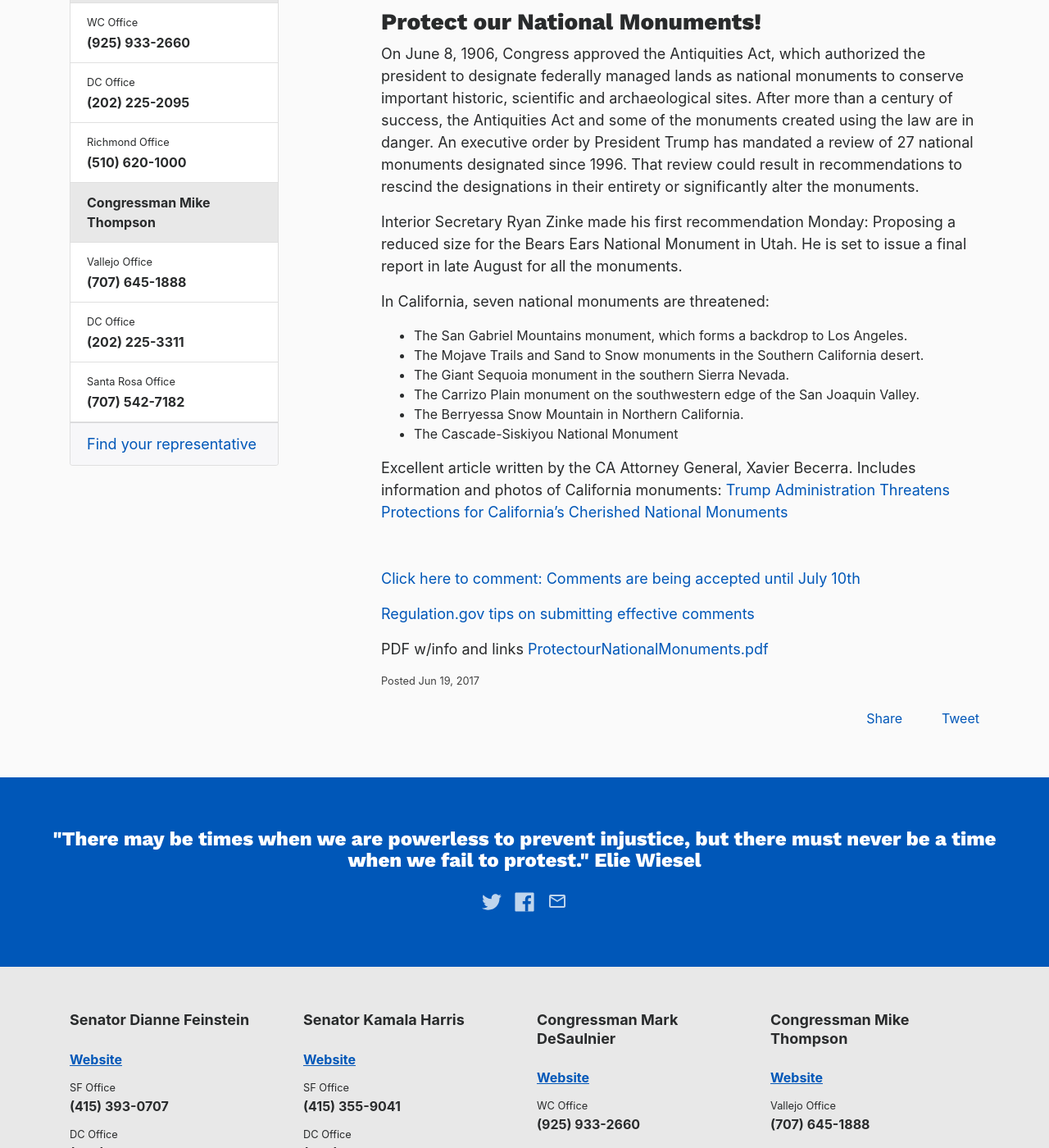
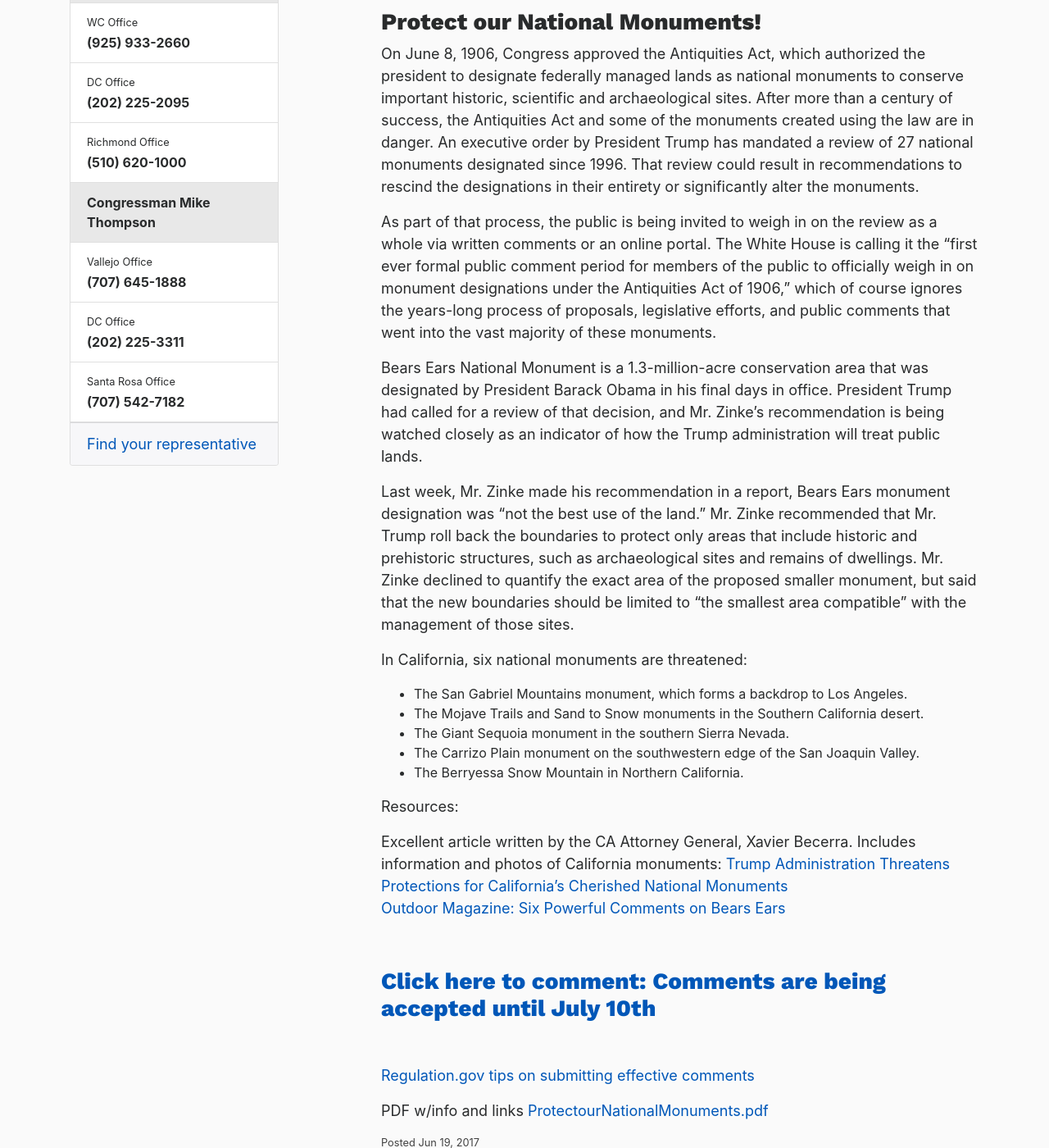
Before and after one commit to IndivisibleTemplate/BasicTemplate, a Jekyll site: the page built from _posts/2017-06-19-protect-our-public-lands.markdown, in a window 1280 px wide and 1400 px high, scrolled down 1347 px. Shown: the whole window at 82% size. Built offline with Jekyll 4.4.1, drawn with Linux system fonts in a browser that asks for light colours; nearby versions of some CDN libraries; comment, search, counter and statistics services are not loaded.

Commit message:
Updated Protect Our Public Lands

```diff
--- a/_posts/2017-06-19-protect-our-public-lands.markdown
+++ b/_posts/2017-06-19-protect-our-public-lands.markdown
@@ -11,25 +11,32 @@
 ![maine_1200_082416.jpg](/uploads/maine_1200_082416.jpg)
 
 ### Protect our National Monuments!
-
 On June 8, 1906, Congress approved the Antiquities Act, which authorized the president to designate federally managed lands as national monuments to conserve important historic, scientific and archaeological sites. After more than a century of success, the Antiquities Act and some of the monuments created using the law are in danger. An executive order by President Trump has mandated a review of 27 national monuments designated since 1996. That review could result in recommendations to rescind the designations in their entirety or significantly alter the monuments.
 
-Interior Secretary Ryan Zinke made his first recommendation Monday: Proposing a reduced size for the Bears Ears National Monument in Utah. He is set to issue a final report in late August for all the monuments.
+As part of that process, the public is being invited to weigh in on the review as a whole via written comments or an online portal. The White House is calling it the “first ever formal public comment period for members of the public to officially weigh in on monument designations under the Antiquities Act of 1906,” which of course ignores the years-long process of proposals, legislative efforts, and public comments that went into the vast majority of these monuments.
 
-In California, seven national monuments are threatened:
+Bears Ears National Monument is a 1.3-million-acre conservation area that was designated by President Barack Obama in his final days in office. President Trump had called for a review of that decision, and Mr. Zinke’s recommendation is being watched closely as an indicator of how the Trump administration will treat public lands.
+
+Last week, Mr. Zinke made his recommendation in a report, Bears Ears monument designation was “not the best use of the land.” Mr. Zinke recommended that Mr. Trump roll back the boundaries to protect only areas that include historic and prehistoric structures, such as archaeological sites and remains of dwellings. Mr. Zinke declined to quantify the exact area of the proposed smaller monument, but said that the new boundaries should be limited to “the smallest area compatible” with the management of those sites.
+
+In California, six national monuments are threatened:
 * The San Gabriel Mountains monument, which forms a backdrop to Los Angeles.
 * The Mojave Trails and Sand to Snow monuments in the Southern California desert.
 * The Giant Sequoia monument in the southern Sierra Nevada.
 * The Carrizo Plain monument on the southwestern edge of the San Joaquin Valley.
 * The Berryessa Snow Mountain in Northern California.
-* The Cascade-Siskiyou National Monument
+
+Resources:
+
 
 Excellent article written by the CA Attorney General, Xavier Becerra.
  Includes information and photos of California monuments:  [Trump Administration Threatens Protections for California’s Cherished National Monuments](https://medium.com/@AGBecerra/trump-administration-threatens-protections-for-californias-cherished-national-monuments-22dcf519975e)
 <br>
+[Outdoor Magazine: Six Powerful Comments on Bears Ears](https://www.outsideonline.com/2193091/6-best-comments-people-gave-trump-about-bears-ears)
 <br>
+
 <br>
-[Click here to comment: Comments are being accepted until July 10th](https://www.regulations.gov/comment?D=DOI-2017-0002-0001)
+### [Click here to comment: Comments are being accepted until July 10th](https://www.regulations.gov/comment?D=DOI-2017-0002-0001)
 <br>
 
 [Regulation.gov tips on submitting effective comments](https://www.regulations.gov/docs/Tips_For_Submitting_Effective_Comments.pdf)
```
